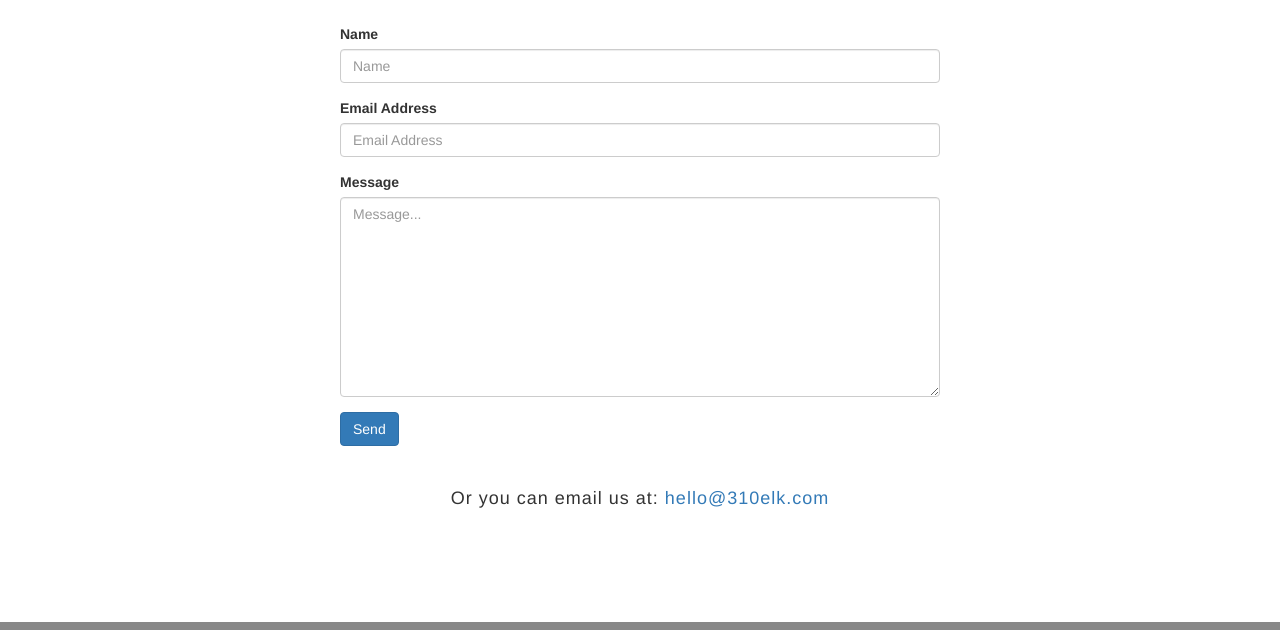
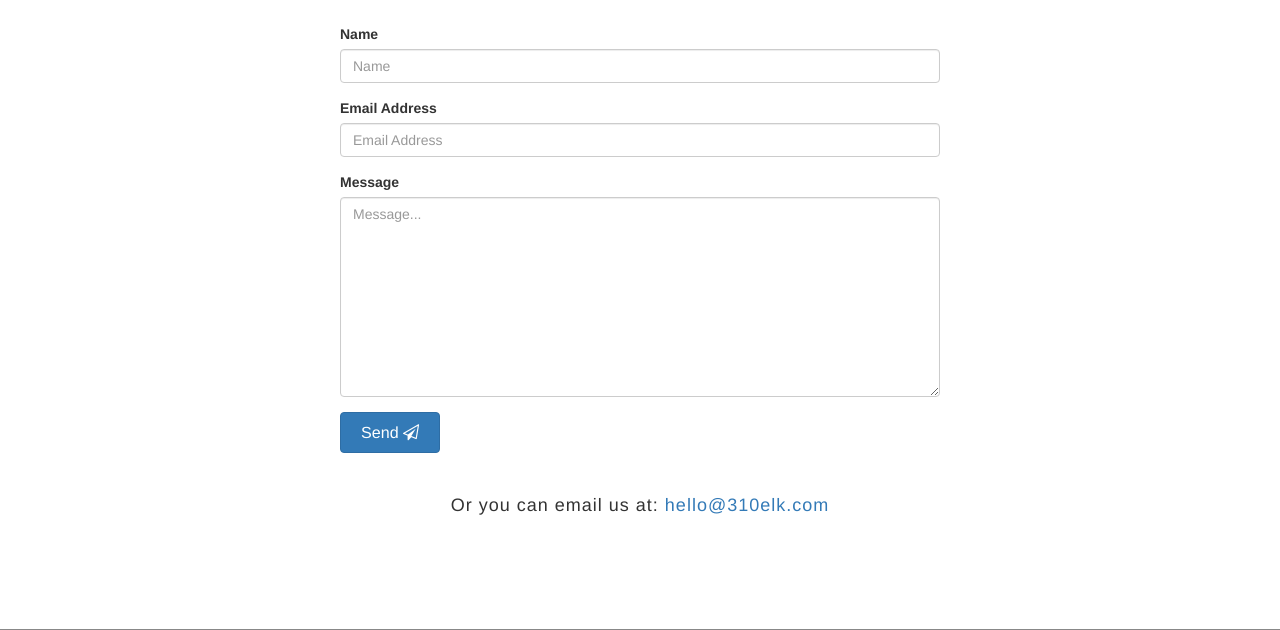
Before and after one commit to 310Elk/310elk.github.io, a plain HTML site: page index.html in a window 1280 px wide. Shown: the part 4566-5196 px from the top of the page. Drawn offline with Linux system fonts and the light colour scheme.

Commit message:
Added icons to send button

```diff
--- a/assets/css/main.css
+++ b/assets/css/main.css
@@ -198,6 +198,10 @@ video#bgvid {
   max-width: 600px;
   margin: 0 auto;
 }
+#contact-us-form .btn-primary {
+  padding: 8px 20px;
+  font-size: 115%;
+}
 .alt-contact {
   margin-top: 2em;
 }
--- a/index.html
+++ b/index.html
@@ -202,7 +202,7 @@
         <label for="contact-message">Message</label>
         <textarea class="form-control" id="contact-message" name="message" placeholder="Message..."></textarea>
       </div>
-       <button type="submit" class="btn btn-default btn-primary">Send</button>
+      <button type="submit" class="btn btn-default btn-primary">Send <i class="fa fa-paper-plane-o"></i></button>
     </form>
     <script>
       $(function () {
@@ -212,7 +212,7 @@
 
           var b = f.find(':button');
           b.prop('disabled', true);
-          b.text('Sending...');
+          b.html('Sending <i class="fa fa-circle-o-notch fa-spin"></i>');
 
           $.ajax({
             url: "https://formspree.io/hello@310elk.com",
```
